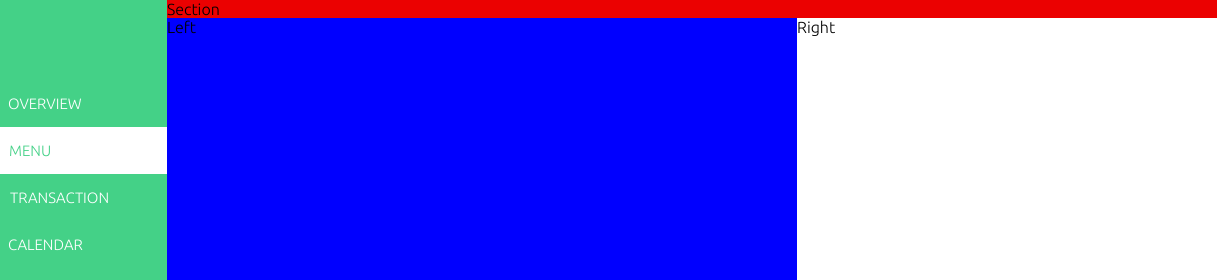
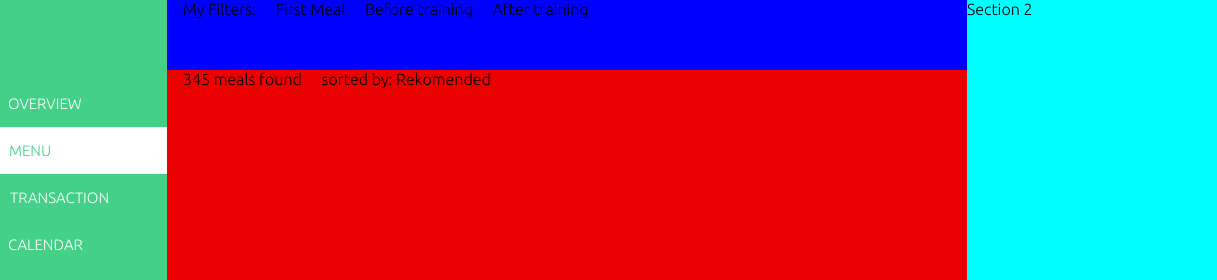
Before and after one commit to tombalv/Food-delivery-platform, a website: page index.html in a window 1280 px wide. Shown: the top 280 px of the page, 63-1280 px from the left. Drawn offline with Linux system fonts and the light colour scheme.

Commit message:
top content

```diff
--- a/css/base/layout.css
+++ b/css/base/layout.css
@@ -16,16 +16,11 @@ section {
   background-color: #eb0101;
   width: 100%;
 }
-section div {
-  display: flex;
+.top-content {
+  height: 70px;
+  background-color: blue;
+}
+.check-out {
+  width: 400px;
   background-color: aqua;
 }
-.middle-section {
-  background-color: blue;
-  width: 60%;
-  height: 500px;
-}
-.right-section {
-  background-color: #ffff;
-  width: 40%;
-}
--- a/css/base/sidebar.css
+++ b/css/base/sidebar.css
@@ -33,10 +33,10 @@ span {
   pointer-events: none;
 }
 @media (max-width: 850px) {
-  aside {
+  main aside {
     min-width: 100px;
   }
-  span {
+  a span {
     display: none;
   }
 }
--- a/index.html
+++ b/index.html
@@ -42,14 +42,19 @@
         <a><i class="fa fa-star"></i><span>Testimonials</span></a>
         <a><i class="fa fa-question-circle"></i><span>Faq</span></a>
       </aside>
-
       <section>
-        Section
-        <div>
-          <div class="middle-section">Left</div>
-          <div class="right-section">Right</div>
+        <div class="top-content">
+          <span>My Filters:</span>
+          <span> First Meal</span>
+          <span> Before training</span>
+          <span>After training</span>
+        </div>
+        <div class="middle-content">
+          <span>345 meals found</span>
+          <span>sorted by: Rekomended</span>
         </div>
       </section>
+      <section class="check-out">Section 2</section>
     </main>
   </body>
 </html>
```
